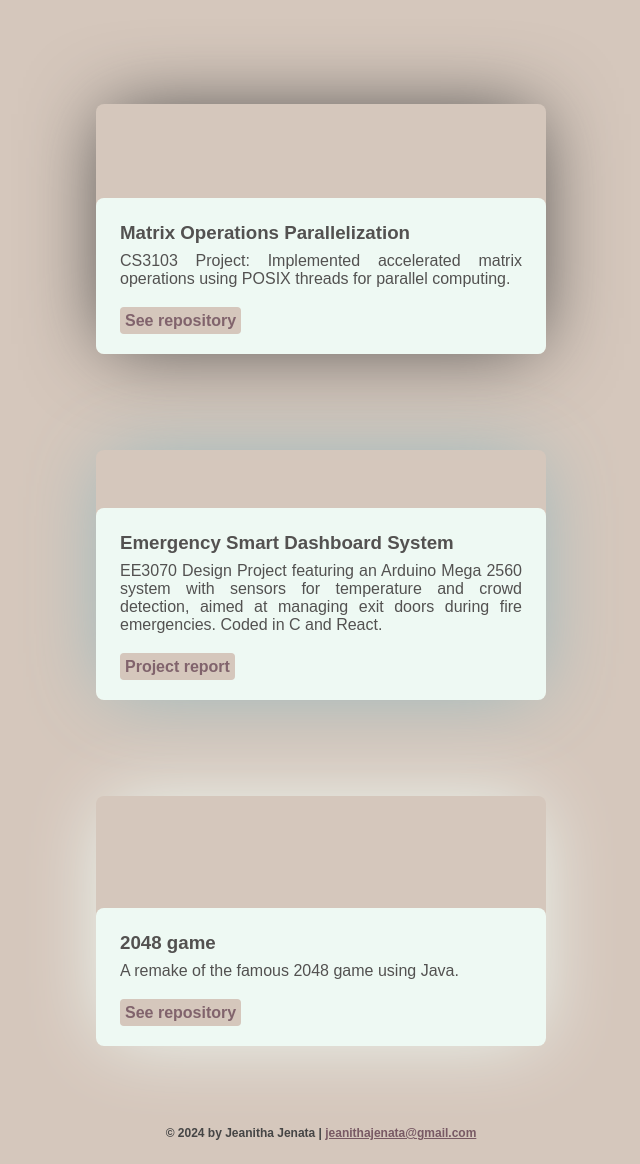
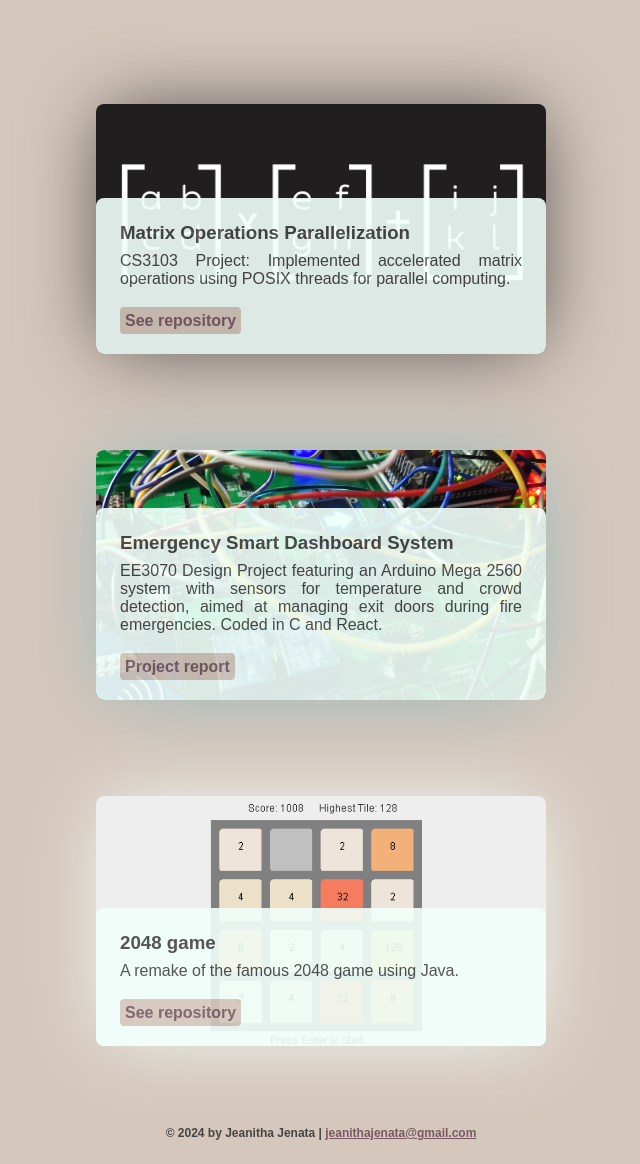
Before and after one commit to jeanitha/portfolio-website, a plain HTML site: page src/portfolio/portfolio.html in a window 1280 px wide. Shown: the part 644-1808 px from the top of the page, without its empty margins (319-959 px from the left). Drawn offline with nearby package versions, Linux system fonts and the light colour scheme.

Commit message:
fixed links

```diff
--- a/src/portfolio/port-styles.css
+++ b/src/portfolio/port-styles.css
@@ -109,17 +109,17 @@ footer {
 }
 
 .card-1 {
-    background-image: url("../assets/images/matrix-tumbnail.png");
+    background-image: url("../images/matrix-tumbnail.png");
     box-shadow: 0 0 80px -10px #454545;
 }
 
 .card-2 {
-    background-image: url("../assets/images/arduino-proj.jpg");
+    background-image: url("../images/arduino-proj.jpg");
     box-shadow: 0 0 80px -10px #93B7BE;
 }
 
 .card-3 {
-    background-image: url("../assets/images/2048-game.png");
+    background-image: url("../images/2048-game.png");
     box-shadow: 0 0 80px -10px #F1FFFA;
 }
 
--- a/src/portfolio/portfolio.html
+++ b/src/portfolio/portfolio.html
@@ -92,7 +92,7 @@
                                     </p>
                                 </div>
                                 <div class="action">
-                                    <a href="#" target="_blank">See repository</a>
+                                    <a href="https://github.com/jeanitha/2048-game" target="_blank">See repository</a>
                                 </div>
                             </div>
                         </div>
```
